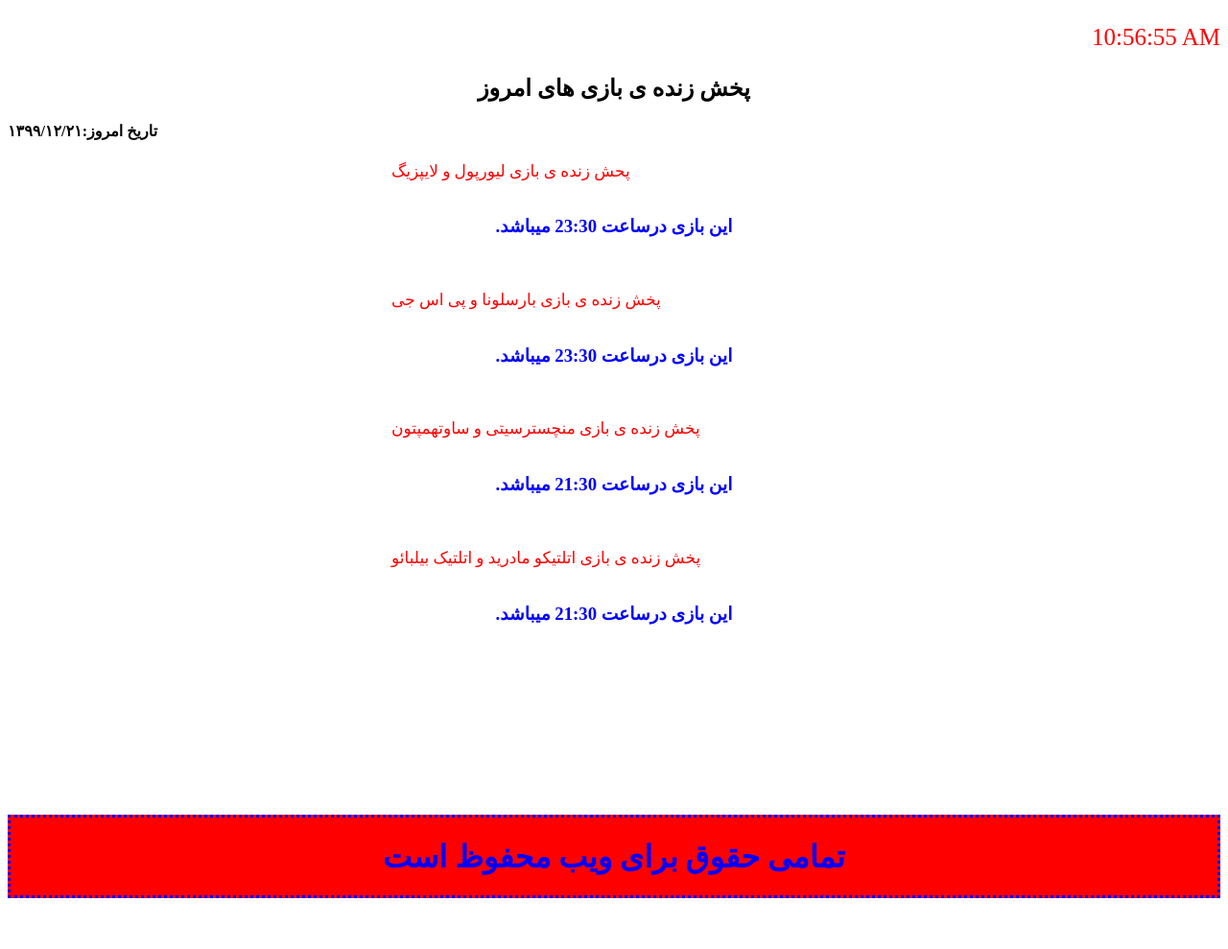
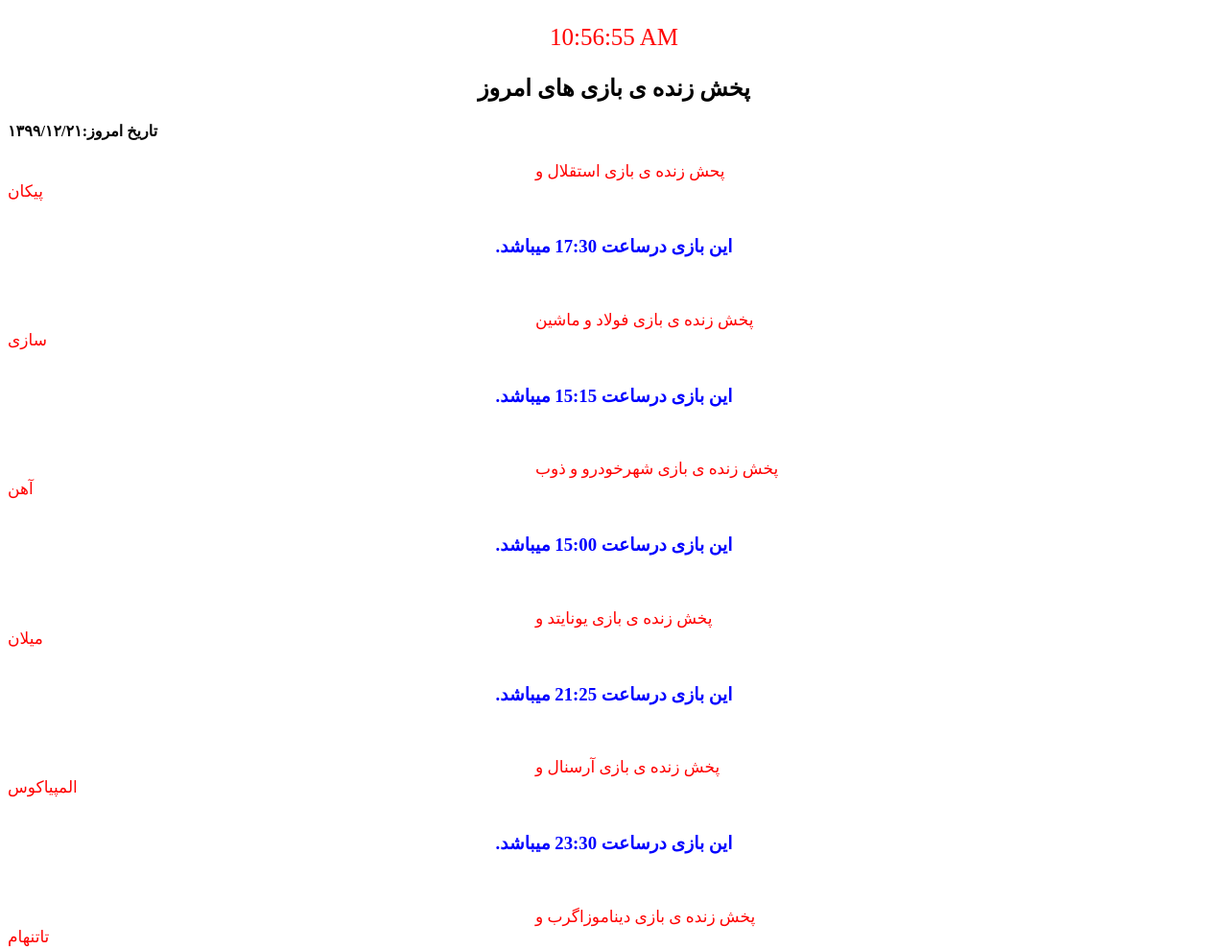
Before and after one commit to mohammad1550/web, a plain HTML site: page live.html in a window 1280 px wide. Shown: the top 989 px of the page at 96% size. Before the commit the page ends 944 px from the top, so only its background shows below. Drawn offline with Linux system fonts and the light colour scheme.

Commit message:
Add files via upload

```diff
--- a/live.html
+++ b/live.html
@@ -5,15 +5,9 @@
 پخش زنده فوتبال
 </title>
 <style>
-#porto{
-margin:400px;
-}
-#fotbal{
-margin:400px;
-}
 a{
 color:red;
-margin:350px;
+margin:550px;
 float:center;
 text-decoration:none;
 font-size: 17px;
@@ -25,16 +19,10 @@
 #live{
 text-align:center;
 }
-#gaym{
-margin:400px;
-}
 #veb{
 color:blue;
 background-color:red;
 text-align:center;
-}
-#ml{
-margin:400px
 }
 #divone{
 border:3px blue dotted;
@@ -43,11 +31,8 @@
 #diva{
 bolder:3px blok solid;
 }
-#jam{
-margin:400px;
-}
 #demo{
-text-align:right;
+text-align:center;
 color:red;
 font-size:25px;
 }
@@ -55,41 +40,41 @@
 </head>
 <body>
 
-<p id="demo"></p>
+<p id="demo" title="ساعت"></p>
 
 <div><h2 id="live">پخش زنده ی بازی های امروز</h2></div>
 
-<div><h4>تاریخ امروز:<b id="time"></b></h4></div>
+<div><h4 title="تاریخ امروز">تاریخ امروز:<b id="time" title="تاریخ امروز"></b> </h4></div>
 
-<div id="diva"><a href="https://dailyfootball.ir/59620/liverpool-vs-leipzig-live-stream-20-esfand-99/" id="porto">پحش زنده ی بازی لیورپول و لایپزیگ </a><br><br>
+<div id="diva"><a href="https://dailyfootball.ir/59783/paykan-vs-esteghlal-live-stream-21-esfand-99/" id="porto">پحش زنده ی بازی استقلال و پیکان </a><br><br>
+<h3>.این بازی درساعت 17:30 میباشد</h3>
+<br>
+<br>
+<a href="https://dailyfootball.ir/59786/machine-sazi-vs-foolad-live-stream-21-esfand-99/" id="gaym">پخش زنده ی بازی فولاد و ماشین سازی</a><br><br>
+<h3>.این بازی درساعت 15:15 میباشد</h3></div>
+<br>
+<br>
+<a href="https://dailyfootball.ir/59789/zob-ahan-vs-shahr-khodro-live-stream-21-esfand-99/" id="fotbal">پخش زنده ی بازی شهرخودرو و ذوب آهن</a><br><br>
+<h3>.این بازی درساعت 15:00 میباشد</h3>
+<br>
+<br>
+<a href="https://dailyfootball.ir/59792/man-united-vs-milan-live-stream-21-esfand-99/" id="ml">پخش زنده ی بازی یونایتد و میلان</a><br><br>
+<h3>.این بازی درساعت 21:25 میباشد</h3>
+<br>
+<br>
+<a href="https://dailyfootball.ir/59796/olympiacos-vs-arsenal-live-stream-21-esfand-99/" id="jam">پخش زنده ی بازی  آرسنال و المپیاکوس</a><br><br>
 <h3>.این بازی درساعت 23:30 میباشد</h3>
 <br>
 <br>
-<a href="https://dailyfootball.ir/59623/psg-vs-barcelona-live-stream-20-esfand-99/" id="gaym">پخش زنده ی بازی بارسلونا و پی اس جی</a><br><br>
-<h3>.این بازی درساعت 23:30 میباشد</h3></div>
+<a href="https://dailyfootball.ir/59800/tottenham-vs-dinamo-zagreb-live-stream-21-esfand-99/"> پخش زنده ی بازی دیناموزاگرب و تاتنهام</a><br><br>
+<h3>.این بازی درساعت 23:30 میباشد</h3>
 <br>
 <br>
-<a href="https://dailyfootball.ir/59626/man-city-vs-southampton-live-stream-20-esfand-99/" id="fotbal">پخش زنده ی بازی منچسترسیتی و ساوتهمپتون</a><br><br>
-<h3>.این بازی درساعت 21:30 میباشد</h3>
-<br>
-<br>
-<a href="https://dailyfootball.ir/59629/atletico-madrid-vs-athletic-bilbao-live-stream-20-esfand-99/" id="ml">پخش زنده ی بازی اتلتیکو مادرید و اتلتیک بیلبائو</a><br><br>
-<h3>.این بازی درساعت 21:30 میباشد</h3>
+<a href="https://dailyfootball.ir/59803/roma-vs-shakhtar-live-stream-21-esfand-99/">پخش زنده ی بازی رم و شاختار</a><br><br>
+<h3>.این بازی درساعت 23:15 میباشد</h3>
 <br>
 <br>
 <!--
-<a href="https://dailyfootball.ir/59162/tottenham-vs-crystal-palace-live-stream-17-esfand-" id="jam">پخش زنده ی بازی کریستال پالاس و تاتنهام</a><br><br>
-<h3>.این بازی درساعت 22:45 میباشد</h3>
-<br>
-<br>
-<a href="https://dailyfootball.ir/58805/gil-vicente-vs-porto-live-stream-16-esfand-99/"> پخش زنده ی بازی پورتو و ژیل ویسنته</a><br><br>
-<h3>.این بازی درساعت 21:30 میباشد</h3>
-<br>
-<br>
-<a href="https://dailyfootball.ir/58802/antwerp-vs-kortrijk-live-stream-16-esfand-99/">پخش زنده ی بازی آنتورپ و کورتریک</a><br><br>
-<h3>.این بازی درساعت 23:15 میباشد</h3>
-<br>
-<br>
 <a href="https://dailyfootball.ir/58792/bayern-vs-dortmund-live-stream-16-esfand-99/">پخش زنده ی بازی دورتموند و بایزن مونیخ</a>
 <h3>.این بازی درساعت 21:00 میباشد</h3>
 <br>
@@ -121,6 +106,8 @@
 </div>
 </body>
 <script>
+
+
 var myVar = setInterval(myTimer, 1000);
 
 function myTimer() {
```
